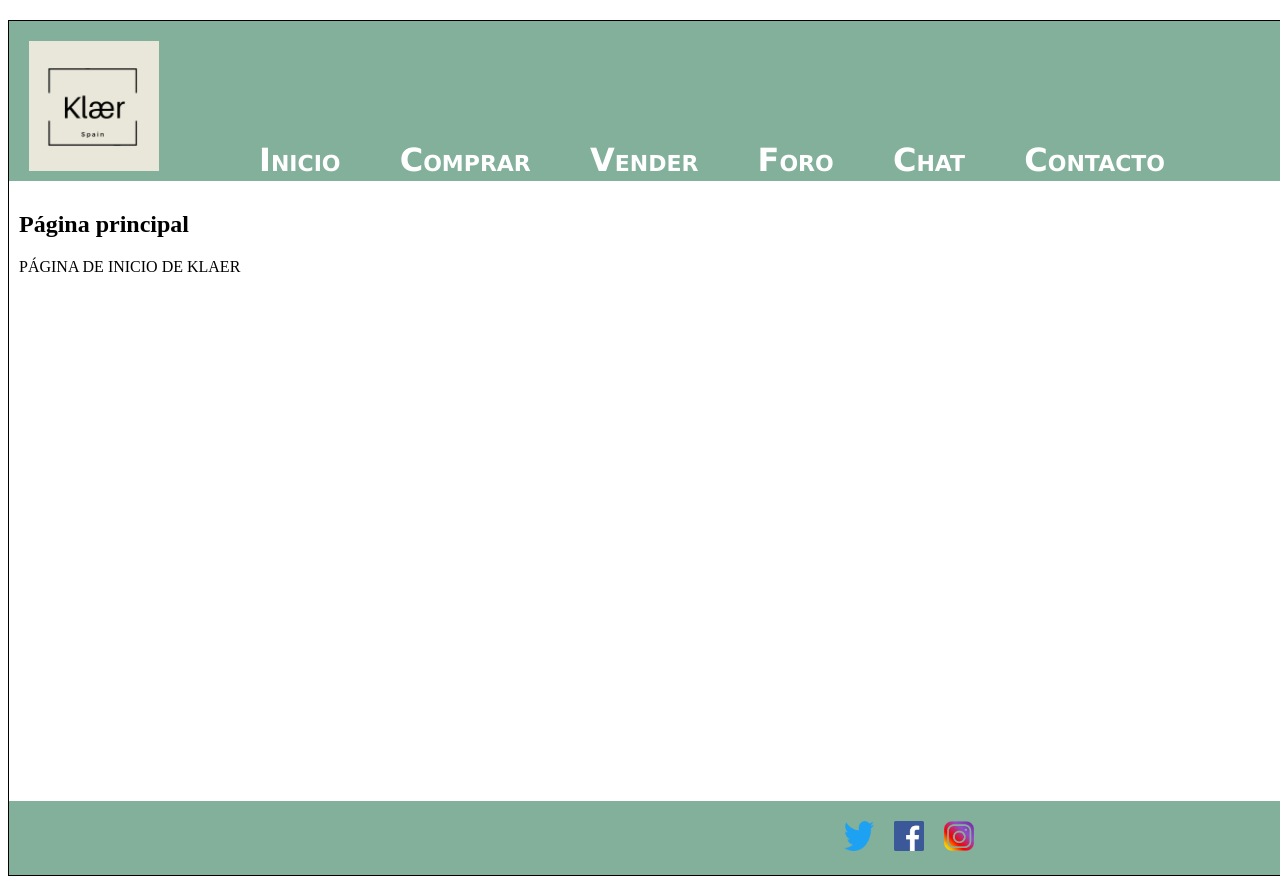
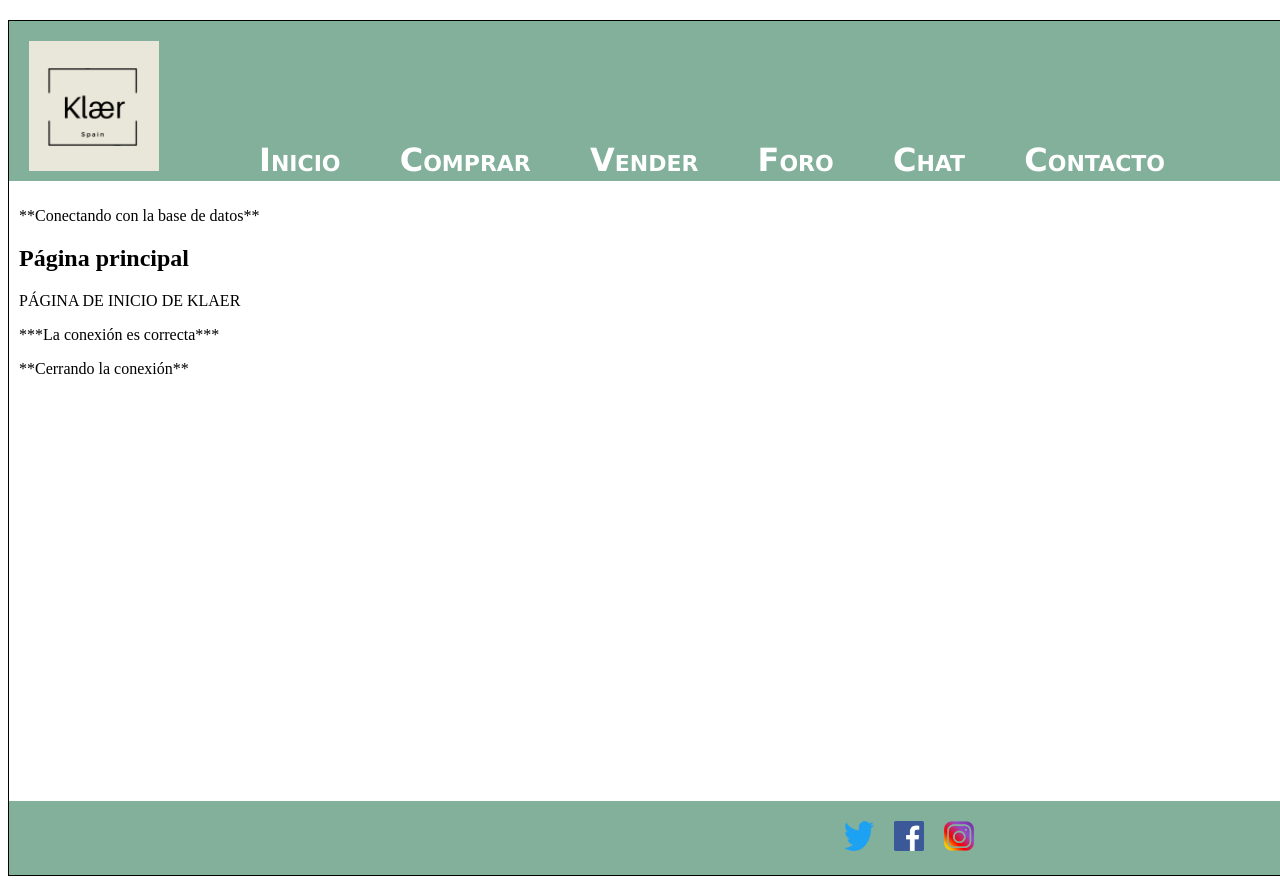
Before and after one commit to gmartinezc7/PROYECTOAW, a PHP site: page / in a window 1280 px wide; the page is wider, and only the part inside the window is pictured. Run offline with PHP 8.4, Linux system fonts and the light colour scheme.

Commit message:
updated db conection

```diff
--- a/PRACTICA2/config.php
+++ b/PRACTICA2/config.php
@@ -17,8 +17,8 @@ define('BD_PASS', 'klaer');
  */
 
  // Cambiar
-define('RAIZ_APP', __DIR__);
-/*define('RUTA_IMGS', RUTA_APP.'/img');
+/*define('RAIZ_APP', __DIR__);
+define('RUTA_IMGS', RUTA_APP.'/img');
 define('RUTA_CSS', RUTA_APP.'/css');
 define('RUTA_JS', RUTA_APP.'/js');
 define('RUTA_VISTAS', RAIZ_APP.'/vistas');*/
@@ -26,9 +26,9 @@ define('RUTA_VISTAS', RAIZ_APP.'/vistas');*/
 /**
  * Configuración del soporte de UTF-8, localización (idioma y país) y zona horaria
  */
-ini_set('default_charset', 'UTF-8');
+/*ini_set('default_charset', 'UTF-8');
 setLocale(LC_ALL, 'es_ES.UTF.8');
-date_default_timezone_set('Europe/Madrid');
+date_default_timezone_set('Europe/Madrid');*/
 
 // Inicializa la aplicación
 //$app = Aplicacion::getInstance(); // Comprobar
--- a/PRACTICA2/index.php
+++ b/PRACTICA2/index.php
@@ -5,11 +5,25 @@ require_once 'config.php';
 $tituloPagina = 'Portada';
 $inicio = false;
 
+
+
+$dni = '45678903';
+//Conexion con base de datos
+$conn = new mysqli(BD_HOST, BD_USER, BD_PASS, BD_NAME);
+
+
 $contenidoPrincipal=<<<EOS
-<link rel="stylesheet" type="text/css" href='css/estilo.css' />
-
-<h1>Página principal</h1>
+	<link rel="stylesheet" type="text/css" href='css/estilo.css' />
+	<p>**Conectando con la base de datos**</p>
+	<h1>Página principal</h1>
 	<p> PÁGINA DE INICIO DE KLAER </p>
 EOS;
+if ($conn->connect_error){
+    die("La conexión ha fallado" . $conn->connect_error);
+}else $contenidoPrincipal .= '<p>***La conexión es correcta***</p>';
+
+$conn->close();
+$contenidoPrincipal .= '<p>**Cerrando la conexión**</p>';
+
 
 require 'vistas/comun/lobby.php';
```
